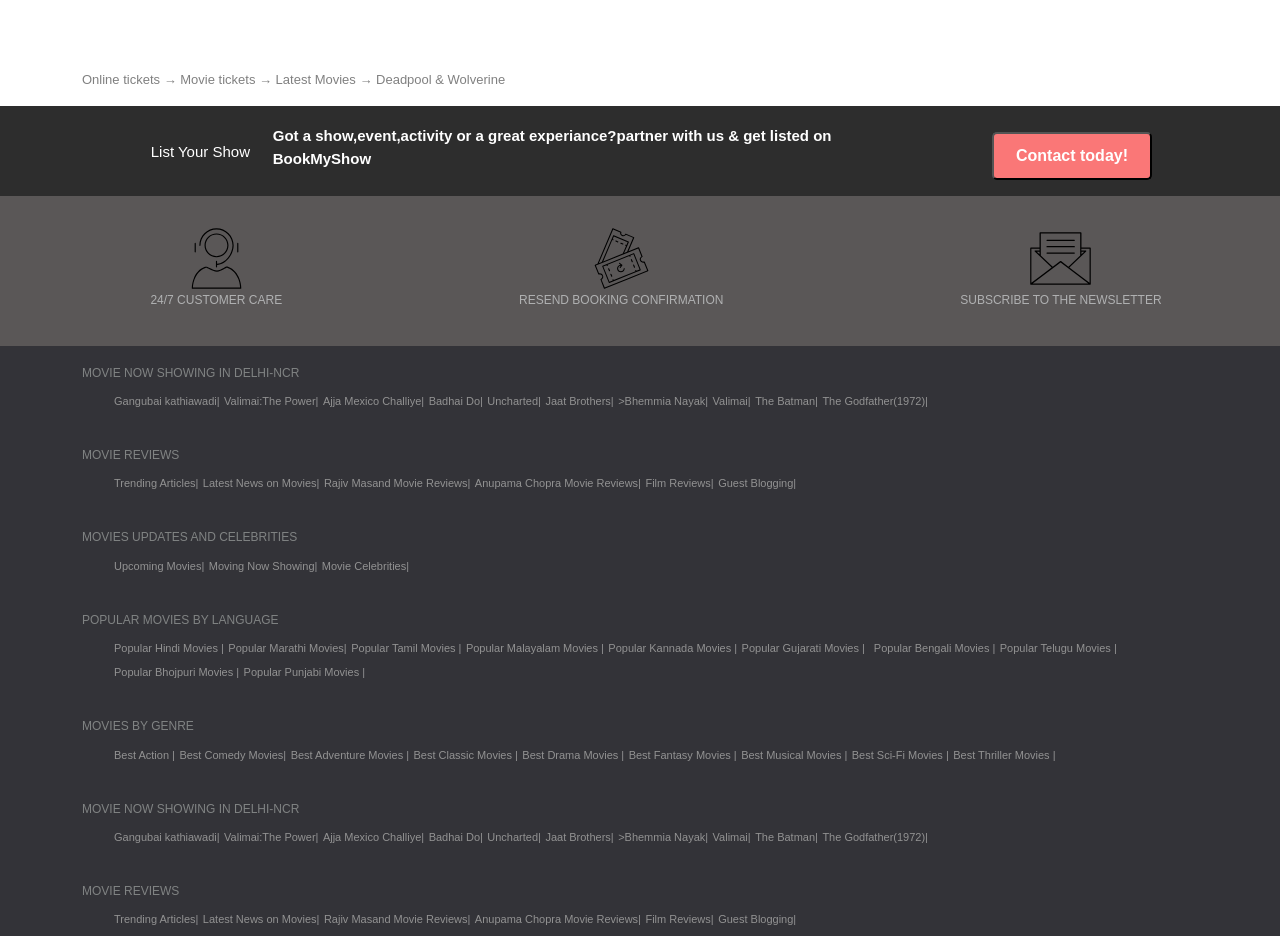
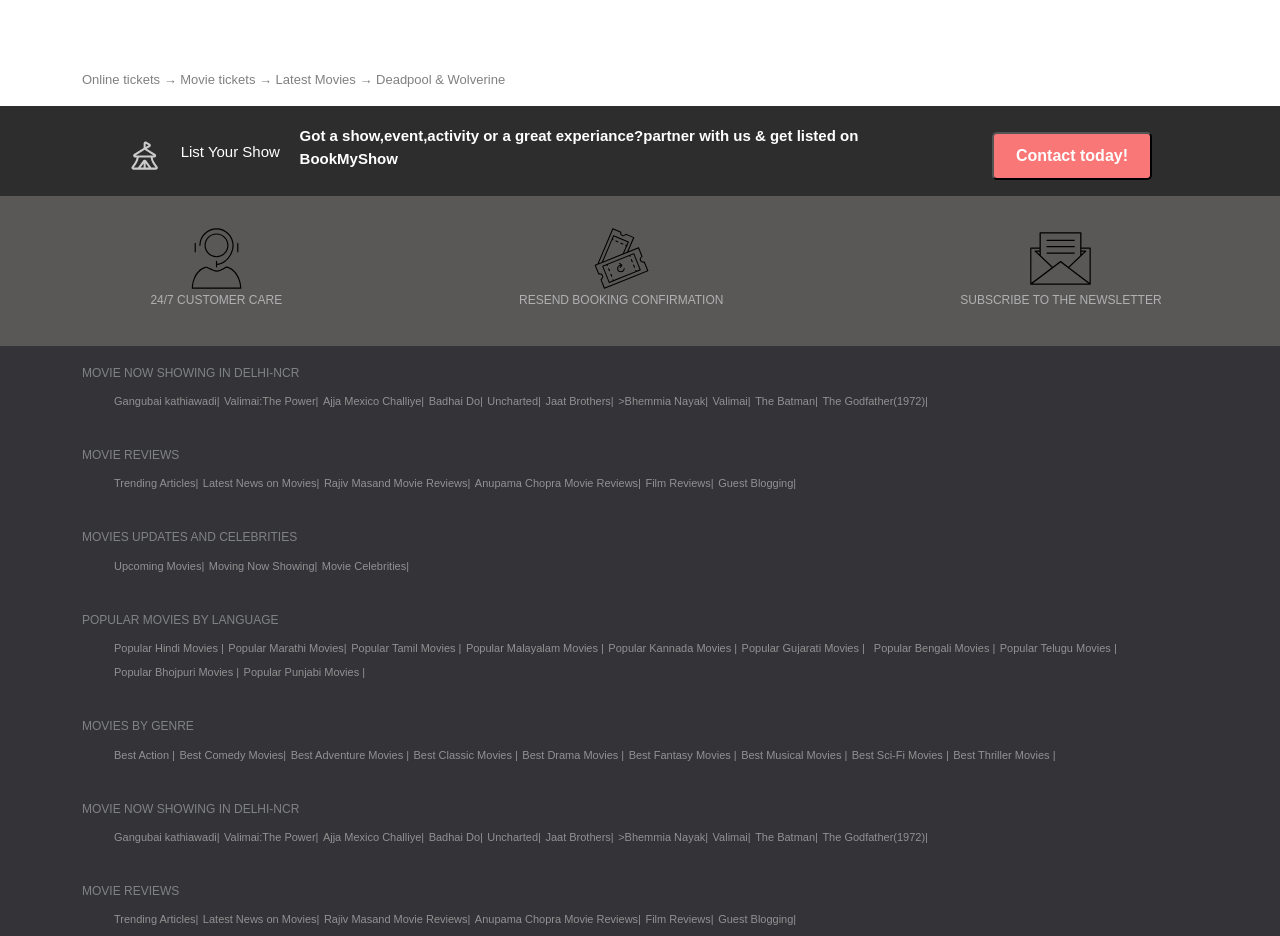
Before and after one commit to ikdaisy/Week-4-BookMyShow, a plain HTML site: page pages/movie.html in a window 1280 px wide. Shown: the part 1760-2696 px from the top of the page. Drawn offline with Linux system fonts and the light colour scheme.

Commit message:
Updated.

```diff
--- a/pages/movie.html
+++ b/pages/movie.html
@@ -369,7 +369,7 @@
         <div class="liys">
             <div class="liysl">
                 <div class="img">
-                    <img src="./images/hut.svg" alt="">
+                    <img src="../images/hut.svg" alt="">
                 </div>
                 <h3>List Your Show</h3>
                 <p>Got a show,event,activity or a great experiance?partner with us & get listed on BookMyShow</p>
```
